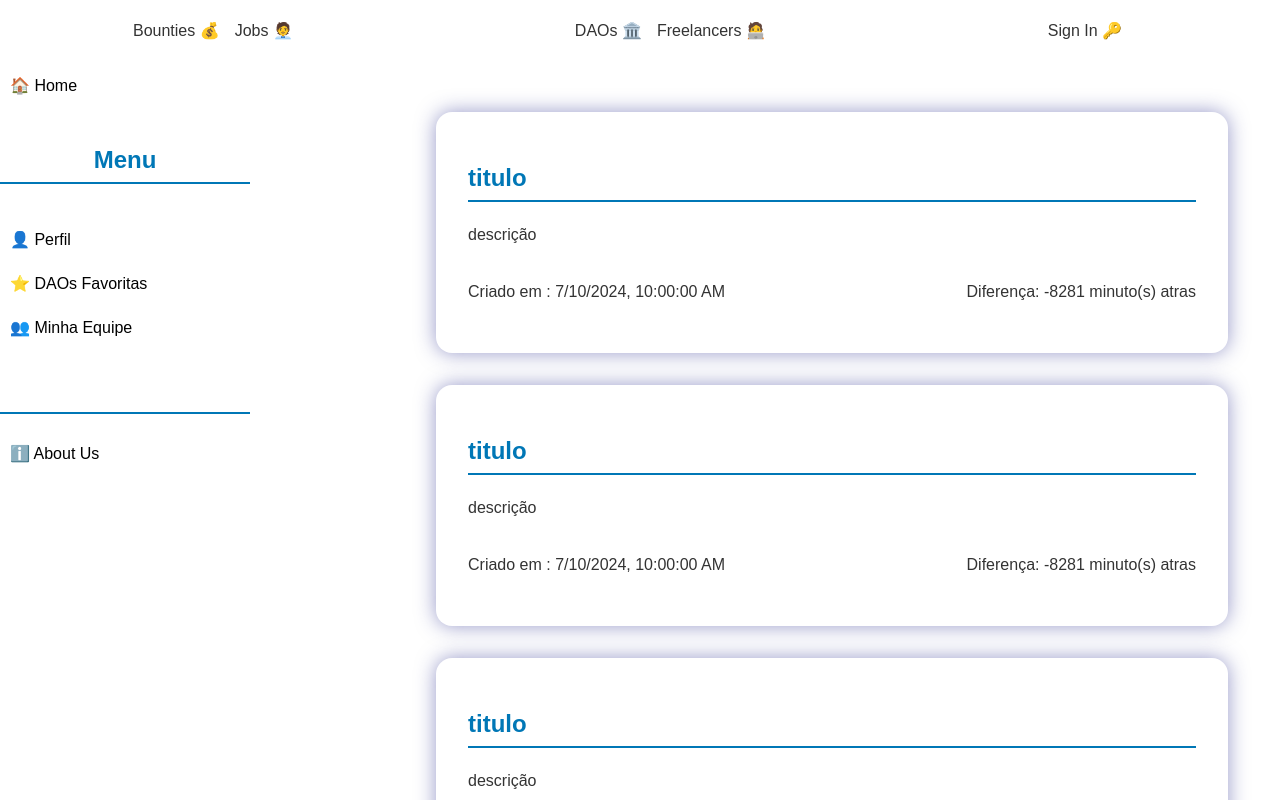
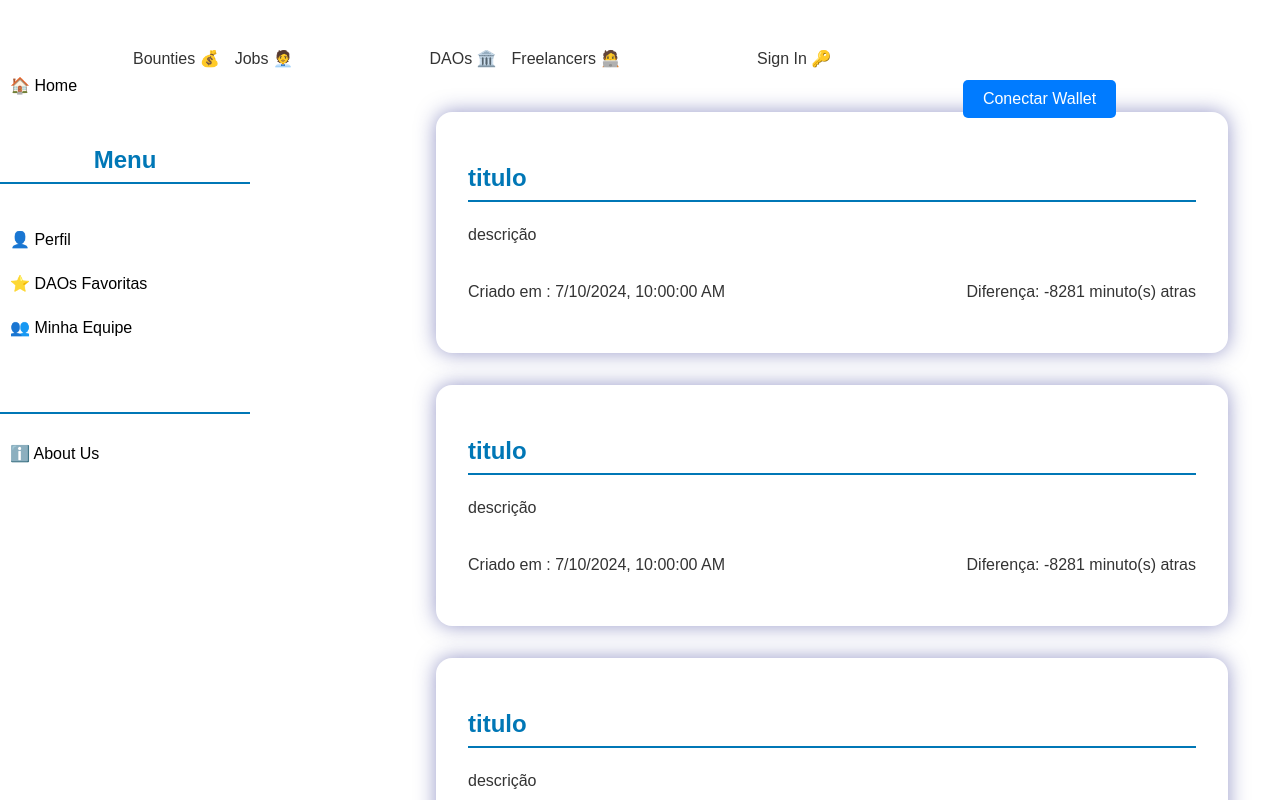
Before and after one commit to X-dev-private/Work3, a React (Create React App) app: page /app in a window 1280 px wide. Shown: the top 800 px of the page. Built offline with nearby package versions, Linux system fonts and the light colour scheme.

Commit message:
add sistema wallet

```diff
--- a/package.json
+++ b/package.json
@@ -13,7 +13,8 @@
     "react-markdown": "^9.0.1",
     "react-router-dom": "^6.24.1",
     "react-scripts": "5.0.1",
-    "web-vitals": "^2.1.4"
+    "web-vitals": "^2.1.4",
+    "web3": "^4.11.0"
   },
   "scripts": {
     "start": "react-scripts start",
--- a/src/Styles/GlobalComponents.css
+++ b/src/Styles/GlobalComponents.css
@@ -26,3 +26,35 @@
     flex-wrap: wrap;
     justify-content: space-between;
 }
+
+/*Wallet*/
+
+/* src/App.css */
+.App {
+  text-align: center;
+}
+
+.App-header {
+  background-color: #282c34;
+  min-height: 100vh;
+  display: flex;
+  flex-direction: column;
+  align-items: center;
+  justify-content: center;
+  font-size: calc(10px + 2vmin);
+  color: white;
+}
+
+button {
+  background-color: #007bff;
+  color: white;
+  border: none;
+  padding: 10px 20px;
+  font-size: 1rem;
+  cursor: pointer;
+  border-radius: 5px;
+}
+
+button:hover {
+  background-color: #0056b3;
+}
--- /dev/null
+++ b/src/pages/components/Wallet/Wallet.js
@@ -0,0 +1,50 @@
+// src/Wallet.js
+import React, { useState, useEffect } from 'react';
+import Web3 from 'web3';
+
+const Wallet = () => {
+    const [web3, setWeb3] = useState(null);
+    const [account, setAccount] = useState(null);
+    const [balance, setBalance] = useState(null);
+
+    useEffect(() => {
+        if (window.ethereum) {
+            const web3Instance = new Web3(window.ethereum);
+            setWeb3(web3Instance);
+        } else if (window.web3) {
+            const web3Instance = new Web3(window.web3.currentProvider);
+            setWeb3(web3Instance);
+        } else {
+            console.log('MetaMask não detectado');
+        }
+    }, []);
+
+    const connectWallet = async () => {
+        if (web3) {
+            try {
+                await window.ethereum.request({ method: 'eth_requestAccounts' });
+                const accounts = await web3.eth.getAccounts();
+                setAccount(accounts[0]);
+                const balance = await web3.eth.getBalance(accounts[0]);
+                setBalance(web3.utils.fromWei(balance, 'ether'));
+            } catch (error) {
+                console.error('Erro ao conectar à carteira:', error);
+            }
+        }
+    };
+
+    return (
+        <div>
+            <h1>React Wallet</h1>
+            <button onClick={connectWallet}>Conectar Wallet</button>
+            {account && (
+                <div>
+                    <p><strong>Conta:</strong> {account}</p>
+                    <p><strong>Saldo:</strong> {balance} ETH</p>
+                </div>
+            )}
+        </div>
+    );
+};
+
+export default Wallet;
--- a/src/pages/libs/Header/HeaderApp.js
+++ b/src/pages/libs/Header/HeaderApp.js
@@ -1,4 +1,5 @@
 import React from "react";
+import Wallet from "../../components/Wallet/Wallet";
 
 const HeaderApp = () => {
     return (
@@ -14,6 +15,7 @@ const HeaderApp = () => {
             <ul>
                 <li><a href="/app">Sign In 🔑</a></li>
             </ul>
+            <Wallet />
         </header>
     )
 }
```
Also changed, not shown: 2 other files (tests, documents, lock files or other folders).
